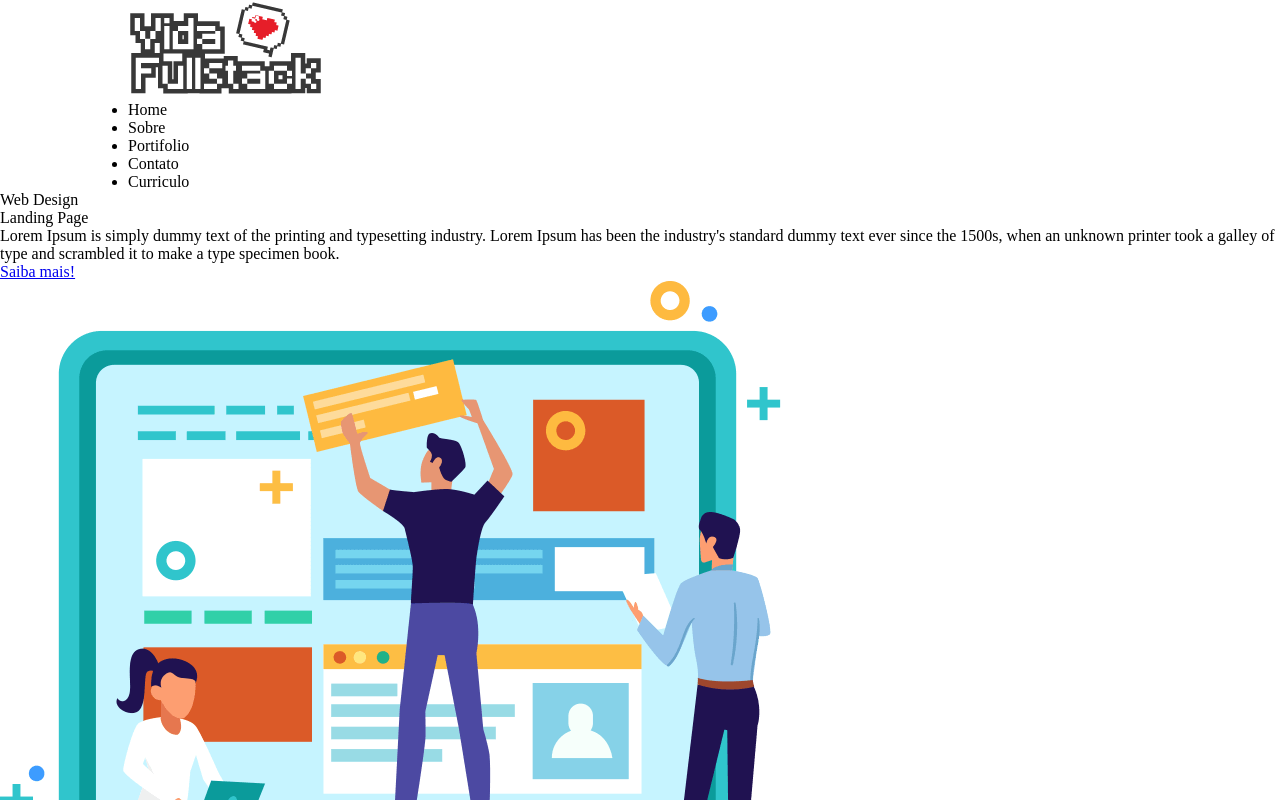
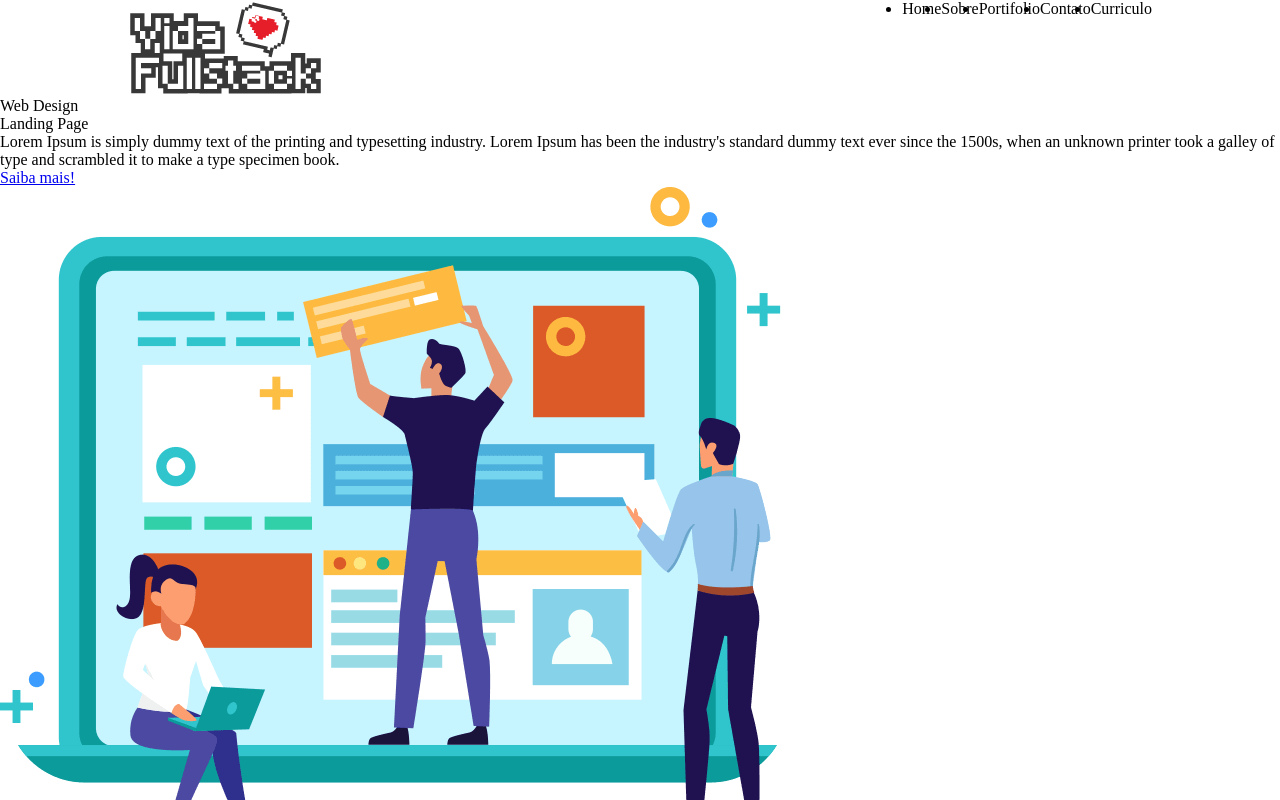
Before and after one commit to ArthurSENAI/Hands-one, a plain HTML site: page Site vida fullstack/index.html in a window 1280 px wide. Shown: the top 800 px of the page. Drawn offline with Linux system fonts and the light colour scheme.

Commit message:
Update header.css

```diff
--- a/Site vida fullstack/assets/css/header.css
+++ b/Site vida fullstack/assets/css/header.css
@@ -1,4 +1,13 @@
 header{
     width: 1024px;
     margin: 0 auto;
+
+    display: flex;
+    flex-direction: row;
+    justify-content: space-between;
 }
+
+header nav ul {
+    display: flex;
+    flex-direction: row;
+}
```
